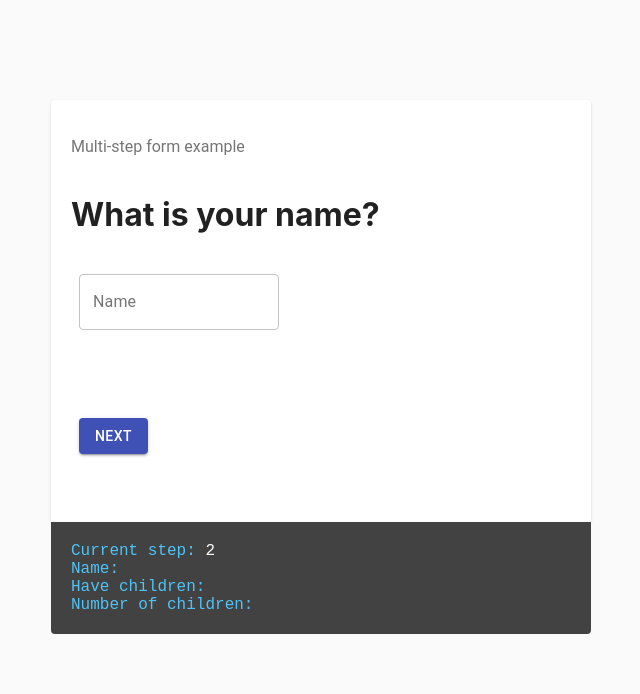
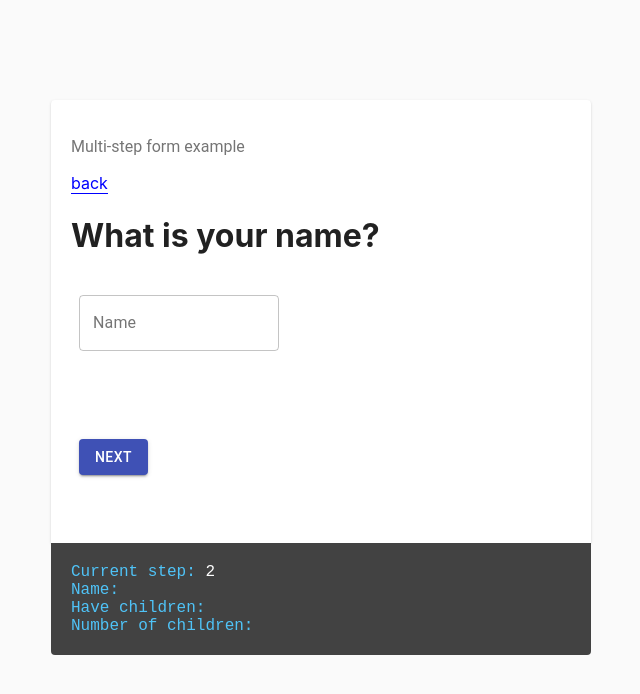
Before and after one commit to adamgparsons/multi-step-form, a React (Create React App) app: page / in a window 1280 px wide. Both pictures are taken after a click on the button "START". Shown: the top 694 px of the page, without its empty margins (319-959 px from the left). Built offline with nearby package versions, Linux system fonts and the light colour scheme.

Commit message:
added back button

```diff
--- a/src/App.js
+++ b/src/App.js
@@ -45,6 +45,16 @@ const useStyles = makeStyles(theme => ({
   }
 }));
 
+const backButtonStyle = {
+  background: "none",
+  color: "blue",
+  border: "none",
+  padding: "0",
+  font: "inherit",
+  borderBottom: "1px solid blue",
+  cursor: "pointer"
+};
+
 function MasterForm() {
   const [currentStep, setCurrentStep] = useState(1);
   const [name, setName] = useState("");
@@ -62,6 +72,14 @@ function MasterForm() {
     // if any field has an error then form has error is marked as true
     // if (formHasError !== true) {
     setCurrentStep(e);
+    // }
+  }
+
+  function prevStep(e) {
+    // if any field has an error then form has error is marked as true
+    // if (formHasError !== true) {
+    setCurrentStep(currentStep - 1);
+    // e.preventDefault();
     // }
   }
 
@@ -116,6 +134,11 @@ function MasterForm() {
             title: classes.cardHeader
           }}
         />
+        {currentStep === 1 || currentStep === 5 ? null : (
+          <button onClick={() => prevStep()} style={backButtonStyle}>
+            back
+          </button>
+        )}
         <Step1 currentStep={currentStep} nextStep={nextStep} />
         <Step2
           currentStep={currentStep}
```
